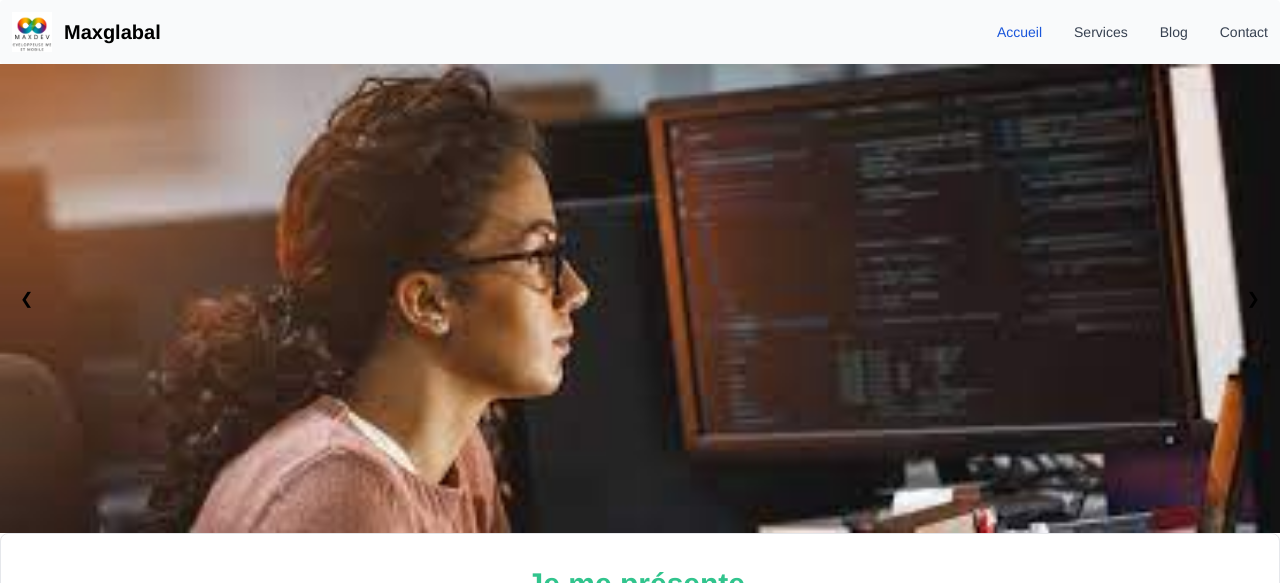
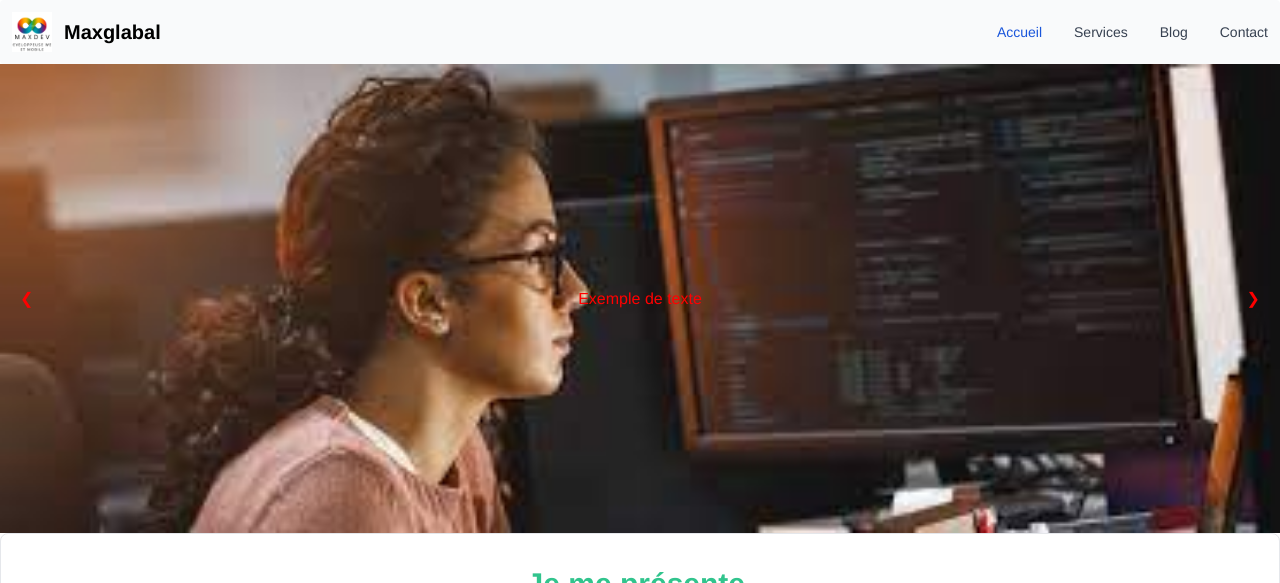
Before and after one commit to mafallseye/premierapp, a Vue app: page / in a window 1280 px wide. Shown: the top 583 px of the page. Built offline with nearby package versions, Linux system fonts and the light colour scheme.

Commit message:
premiere app1

```diff
--- a/src/views/HomeView.vue
+++ b/src/views/HomeView.vue
@@ -3,9 +3,10 @@
     <HelloWorld />
 
     <section>
-      <div class="carousel w-full">
-        <div id="slide1" class="carousel-item relative w-full">
+      <div class="carousel w-full ">
+        <div id="slide1" class="contener carousel-item relative w-full">
           <img src="@/assets/dev.jpg" class="w-full" />
+          <div class="texte_centrer">Exemple de texte</div>
           <div
             class="absolute flex justify-between transform -translate-y-1/2 left-5 right-5 top-1/2"
           >
@@ -13,6 +14,8 @@
             <a href="#slide2" class="btn btn-circle">❯</a>
           </div>
         </div>
+
+
       </div>
     </section>
     <section>
@@ -411,4 +414,15 @@ export default {
 .teal {
   background-color: teal;
 }
+.contener{
+  position: relative;
+  text-align: center;
+  color: red;
+}
+.texte_centrer {
+  position: absolute;
+  top: 50%;
+  left: 50%;
+  transform: translate(-50%, -50%);
+}
 </style>
```
